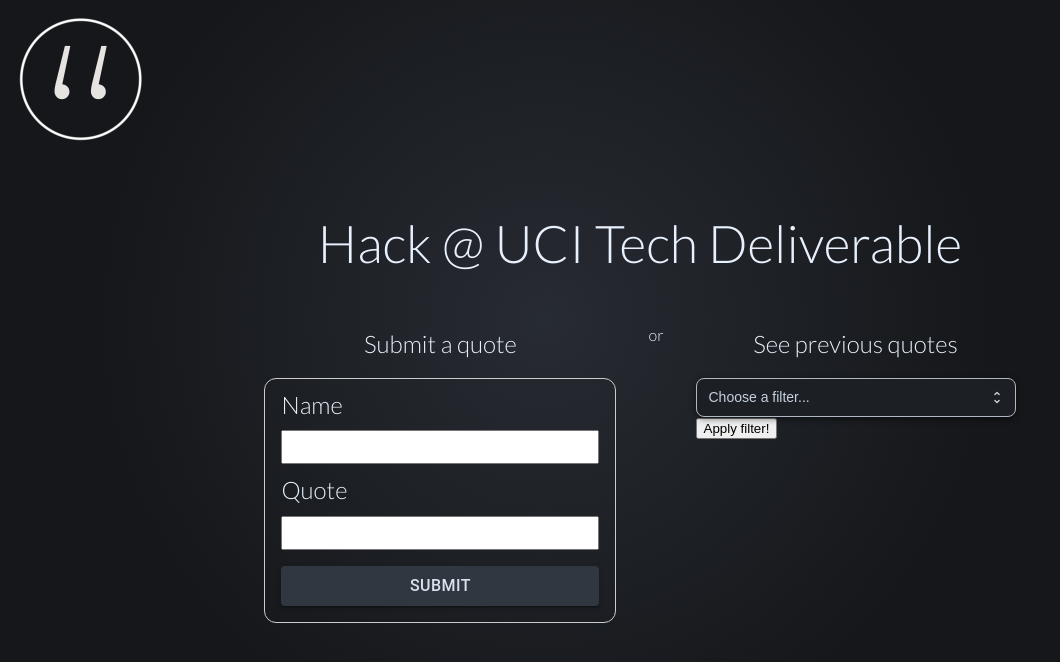
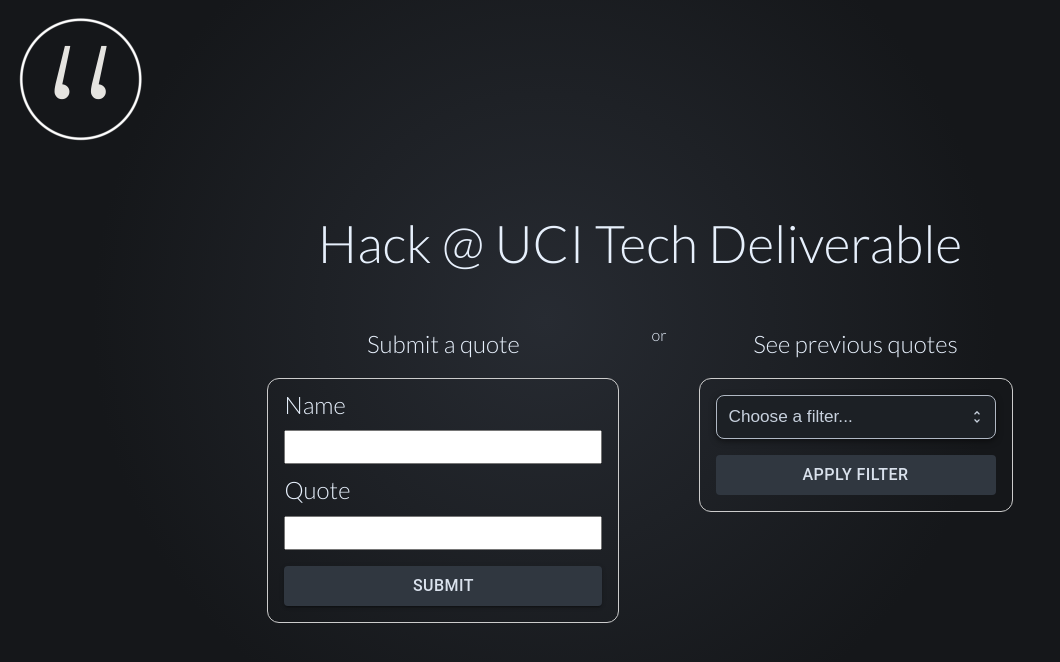
Before and after one commit to IanWearsHat/Hack2023Deliverable, a React (Vite) app in the folder frontend/: page / in a window 1280 px wide. Shown: the top 662 px of the page, without its empty margins (0-1060 px from the left). Built offline with nearby package versions, Linux system fonts and the light colour scheme.

Commit message:
Added consistent styling for left div
- StyledButton is now its own component

```diff
--- a/frontend/src/components/AgeDropdown/AgeDropdown.jsx
+++ b/frontend/src/components/AgeDropdown/AgeDropdown.jsx
@@ -79,9 +79,9 @@
   ({ theme }) => `
   position: relative;
   font-family: IBM Plex Sans, sans-serif;
-  font-size: 0.875rem;
+  font-size: 1.075rem;
   box-sizing: border-box;
-  min-width: 320px;
+  min-width: 280px;
   padding: 8px 12px;
   border-radius: 8px;
   text-align: left;
@@ -121,11 +121,11 @@
 const Listbox = styled('ul')(
   ({ theme }) => `
   font-family: IBM Plex Sans, sans-serif;
-  font-size: 0.875rem;
+  font-size: 1.075rem;
   box-sizing: border-box;
   padding: 6px;
   margin: 12px 0;
-  min-width: 320px;
+  min-width: 280px;
   border-radius: 12px;
   overflow: auto;
   outline: 0px;
--- a/frontend/src/components/QuoteForm/QuoteForm.jsx
+++ b/frontend/src/components/QuoteForm/QuoteForm.jsx
@@ -1,7 +1,6 @@
 import { useState } from "react";
 
-import { styled } from '@mui/material/styles';
-import Button from '@mui/material/Button';
+import StyledButton from '../StyledButton/StyledButton.jsx';
 
 import styles from './QuoteForm.module.css';
 
@@ -32,18 +31,6 @@
         setInputQuoteText('');
     };
 
-    const StyledButton = styled(Button)(({ theme }) => ({
-        fontSize: '16px',
-        marginTop: '1rem',
-        color: '#DAE2ED',
-        backgroundColor: '#303740',
-        '&:hover': {
-            color: '#303740',
-            backgroundColor: '#E5EAF2',
-        },
-    }));
-
-
     return (
         <form className={styles.quoteForm} onSubmit={handleSubmit} action="/api/quote" method="post">
             <label htmlFor="input-name">Name</label>
--- a/frontend/src/components/QuoteInput/QuoteInput.jsx
+++ b/frontend/src/components/QuoteInput/QuoteInput.jsx
@@ -1,6 +1,8 @@
 import { useState } from "react";
 
 import { motion } from "framer-motion";
+
+import StyledButton from '../StyledButton/StyledButton.jsx';
 
 import AgeDropdown from "../AgeDropdown/AgeDropdown.jsx";
 import QuoteForm from "../QuoteForm/QuoteForm.jsx";
@@ -36,13 +38,15 @@
 
                 <div className={styles.previousQuoteSelector}>
                     <h2>See previous quotes</h2>
-                    <AgeDropdown onOptionClicked={onOptionClicked}/>
-                    <button onClick={() => {
-                        onButtonClicked();
-                        setFormCollapsed(true);
-                    }}>
-                        Apply filter!
-                    </button>
+                    <div className={styles.quoteSelector}>
+                        <AgeDropdown onOptionClicked={onOptionClicked}/>
+                        <StyledButton onClick={() => {
+                            onButtonClicked();
+                            setFormCollapsed(true);
+                        }}>
+                            Apply filter
+                        </StyledButton>
+                    </div>
                 </div>
             </div>
         </motion.div>
--- a/frontend/src/components/QuoteInput/QuoteInput.module.css
+++ b/frontend/src/components/QuoteInput/QuoteInput.module.css
@@ -2,3 +2,11 @@
     display: flex;
     gap: 2rem;
 }
+
+.quoteSelector {
+    display:flex;
+    flex-direction: column;
+    padding: 1rem;
+    border: 1px solid rgb(204, 204, 204);
+    border-radius: 12px;
+}
--- /dev/null
+++ b/frontend/src/components/StyledButton/StyledButton.jsx
@@ -0,0 +1,15 @@
+import { styled } from '@mui/material/styles';
+import Button from '@mui/material/Button';
+
+const StyledButton = styled(Button)(({ theme }) => ({
+    fontSize: '16px',
+    marginTop: '1rem',
+    color: '#DAE2ED',
+    backgroundColor: '#303740',
+    '&:hover': {
+        color: '#303740',
+        backgroundColor: '#E5EAF2',
+    },
+}));
+
+export default StyledButton;
```
